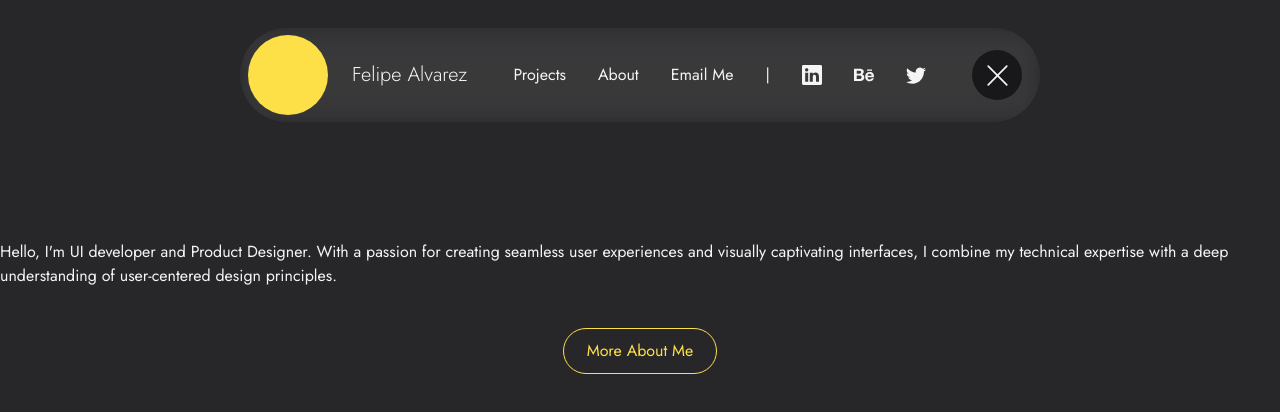
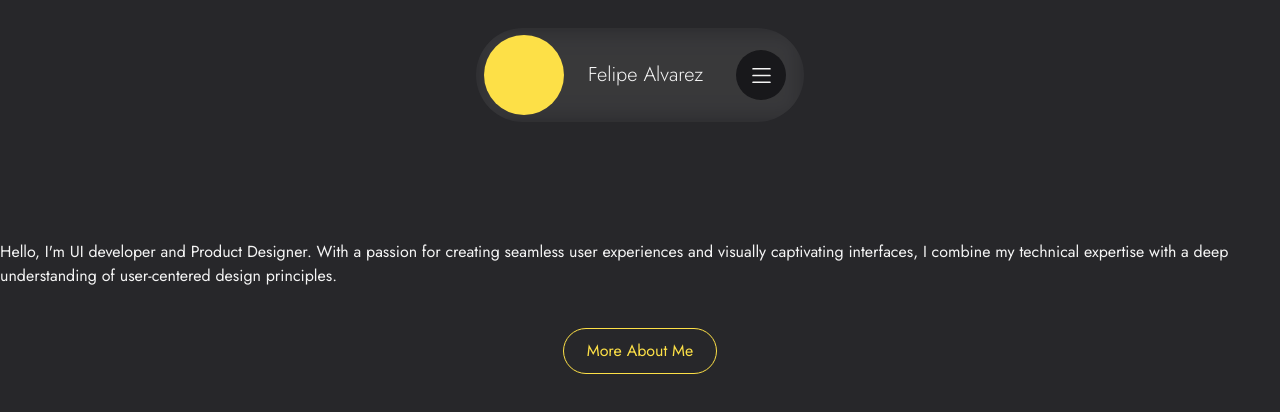
Before and after one commit to falvarezco/fa-portfolio, a Next.js app: page / in a window 1280 px wide. Shown: the top 412 px of the page. Built offline with nearby package versions, Linux system fonts and the light colour scheme.

Commit message:
Nav state logic fixes

```diff
--- a/src/app/layout.tsx
+++ b/src/app/layout.tsx
@@ -10,6 +10,8 @@ export const metadata = {
   description: 'Felipe Alvarez Portfolio',
 }
 
+const BODY_CLASSES = `bg-zinc-800 ${jost.className}`;
+
 export default function RootLayout({
   children,
 }: {
@@ -17,7 +19,7 @@ export default function RootLayout({
 }) {
   return (
     <html lang="en">
-      <body className={`bg-zinc-800 ${jost.className}`}>
+      <body className={BODY_CLASSES}>
         <Navigation />
         {children}
       </body>
--- a/src/app/page.tsx
+++ b/src/app/page.tsx
@@ -1,5 +1,5 @@
 // import Image from 'next/image'
-'use client'
+'use client';
 import { useRouter } from "next/navigation";
 import Button from "@/components/Button";
 
--- /dev/null
+++ b/src/components/ActionButton.tsx
@@ -0,0 +1,25 @@
+import { XLg, List } from 'react-bootstrap-icons';
+
+const ACTION_BTN_CLASSES = 'w-[50px] h-[50px] bg-zinc-900 rounded-full flex items-center justify-center ease-in-out duration-300 delay-200';
+const ACTION_ICON_CLASSES = 'text-neutral-100 hover:text-yellow-300 ease-in-out duration-300 delay-200';
+
+type ActionButtonType = {
+  open: boolean;
+  onStateToggle: () => {},
+}
+
+const ActionButton: React.FunctionComponent<ActionButtonType> = ({
+  open,
+  onStateToggle,
+}) => {
+  return (
+    <button className={ACTION_BTN_CLASSES}>
+      {open ?
+        <XLg size={27} className={ACTION_ICON_CLASSES} onClick={onStateToggle}/> :
+        <List size={27} className={ACTION_ICON_CLASSES} onClick={onStateToggle}/>
+      }
+    </button>
+  )
+}
+
+export default ActionButton;
--- a/src/components/Navigation.tsx
+++ b/src/components/Navigation.tsx
@@ -4,32 +4,8 @@ import {
   Linkedin,
   Behance,
   Twitter,
-  XLg,
-  List,
 } from 'react-bootstrap-icons';
-
-
-const ACTION_BTN_CLASSES = 'w-[50px] h-[50px] bg-zinc-900 rounded-full flex items-center justify-center ease-in-out duration-300 delay-200';
-const ACTION_ICON_CLASSES = 'text-neutral-100 hover:text-yellow-300 ease-in-out duration-300 delay-200';
-
-type ActionButtonType = {
-  closed: boolean;
-  onStateToggle: () => {},
-}
-
-const ActionButton: React.FunctionComponent<ActionButtonType> = ({
-  closed,
-  onStateToggle,
-}) => {
-  return (
-    <button className={ACTION_BTN_CLASSES}>
-      {!closed ?
-        <XLg size={27} className={ACTION_ICON_CLASSES} onClick={onStateToggle}/> :
-        <List size={27} className={ACTION_ICON_CLASSES} onClick={onStateToggle}/>
-      }
-    </button>
-  )
-}
+import ActionButton from './ActionButton';
 
 const LINK_CLASS = 'whitespace-nowrap text-neutral-100 hover:text-yellow-300 hover:cursor-pointer ease-in-out duration-300';
 const WRAPPER_CLASSES = 'fixed justify-center top-7 w-full flex';
@@ -40,26 +16,26 @@ const PIC_CLASSES = 'rounded-full bg-yellow-300 w-[80px] h-[80px]';
 
 const Navigation = () => {
   // TODO: Add Correct typing here
-  const [closed, toggleNav]:any = useState(false);
+  const [open, toggleNav]:any = useState(false);
 
   return (
     <div className={WRAPPER_CLASSES}>
-      <nav className={!closed ? NAV_CLASSES : NAV_CLASSES_CLOSED}>
-        <section className='flex gap-x-6 items-center'>
+      <nav className={open ? NAV_CLASSES : NAV_CLASSES_CLOSED}>
+        <section className="flex gap-x-6 items-center">
           <figure className={PIC_CLASSES}>
             {/* Include Image Here */}
           </figure>
-          <h1 className='text-neutral-100 text-xl font-light whitespace-nowrap'>Felipe Alvarez</h1>
+          <h1 className="text-neutral-100 text-xl font-light whitespace-nowrap">Felipe Alvarez</h1>
         </section>
-        {!closed &&
-          <div className={!closed ? 'flex gap-8' : 'flex gap-8'}>
-            <ul className='flex gap-8 items-center'>
+        {open &&
+          <div className="flex gap-8">
+            <ul className="flex gap-8 items-center">
               <li className={LINK_CLASS}>Projects</li>
               <li className={LINK_CLASS}>About</li>
               <li className={LINK_CLASS}>Email Me</li>
             </ul>
-            <span className='text-neutral-100'>|</span>
-            <ul className='flex gap-8 items-center'>
+            <span className="text-neutral-100">|</span>
+            <ul className="flex gap-8 items-center">
               <li>
                 <Linkedin size={20} className={LINK_CLASS}/>
               </li>
@@ -72,7 +48,7 @@ const Navigation = () => {
             </ul>
           </div>
         }
-        <ActionButton closed={closed} onStateToggle={() => toggleNav(!closed)}/>
+        <ActionButton open={open} onStateToggle={() => toggleNav(!open)}/>
       </nav>
     </div>
   )
```
